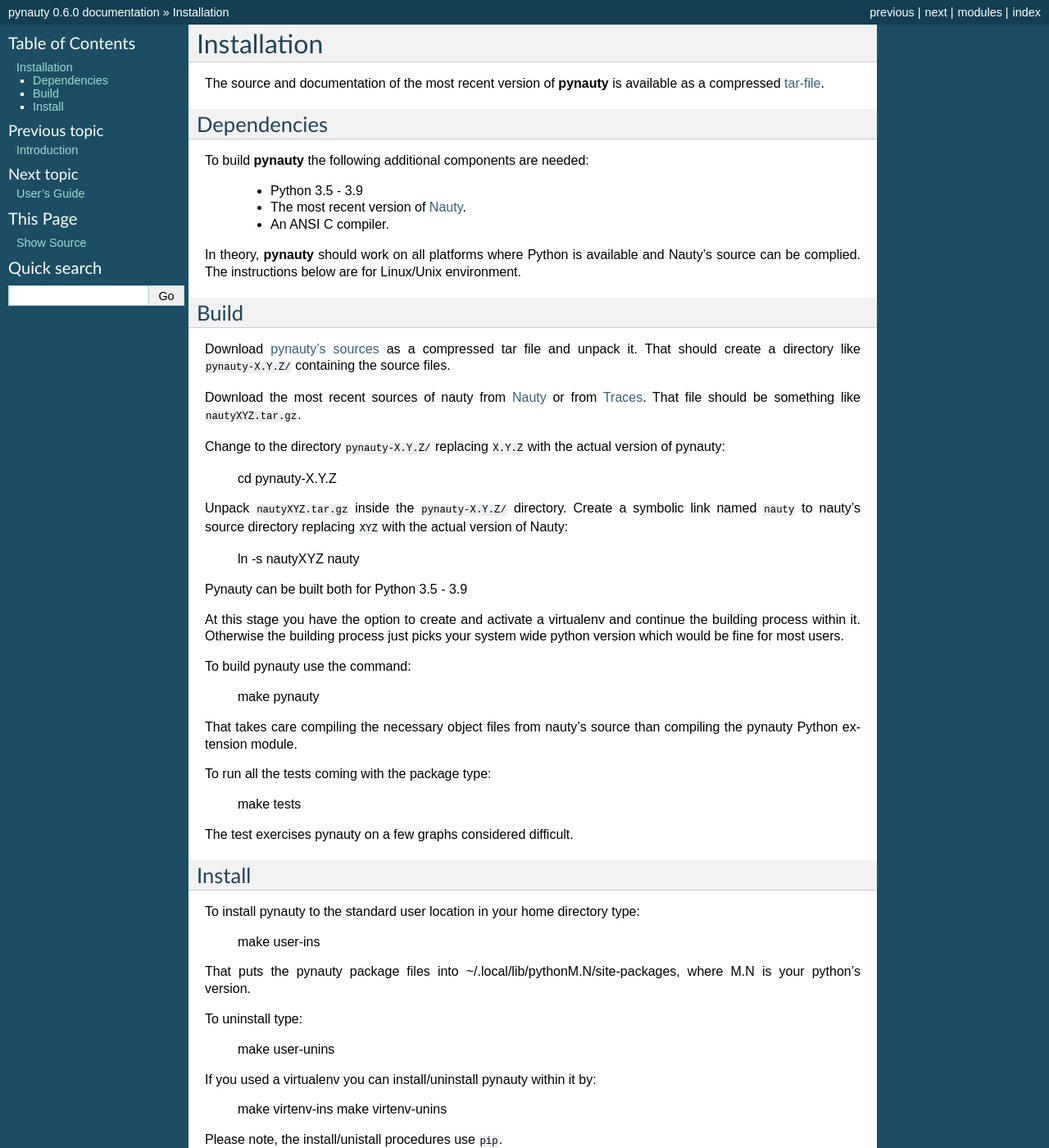
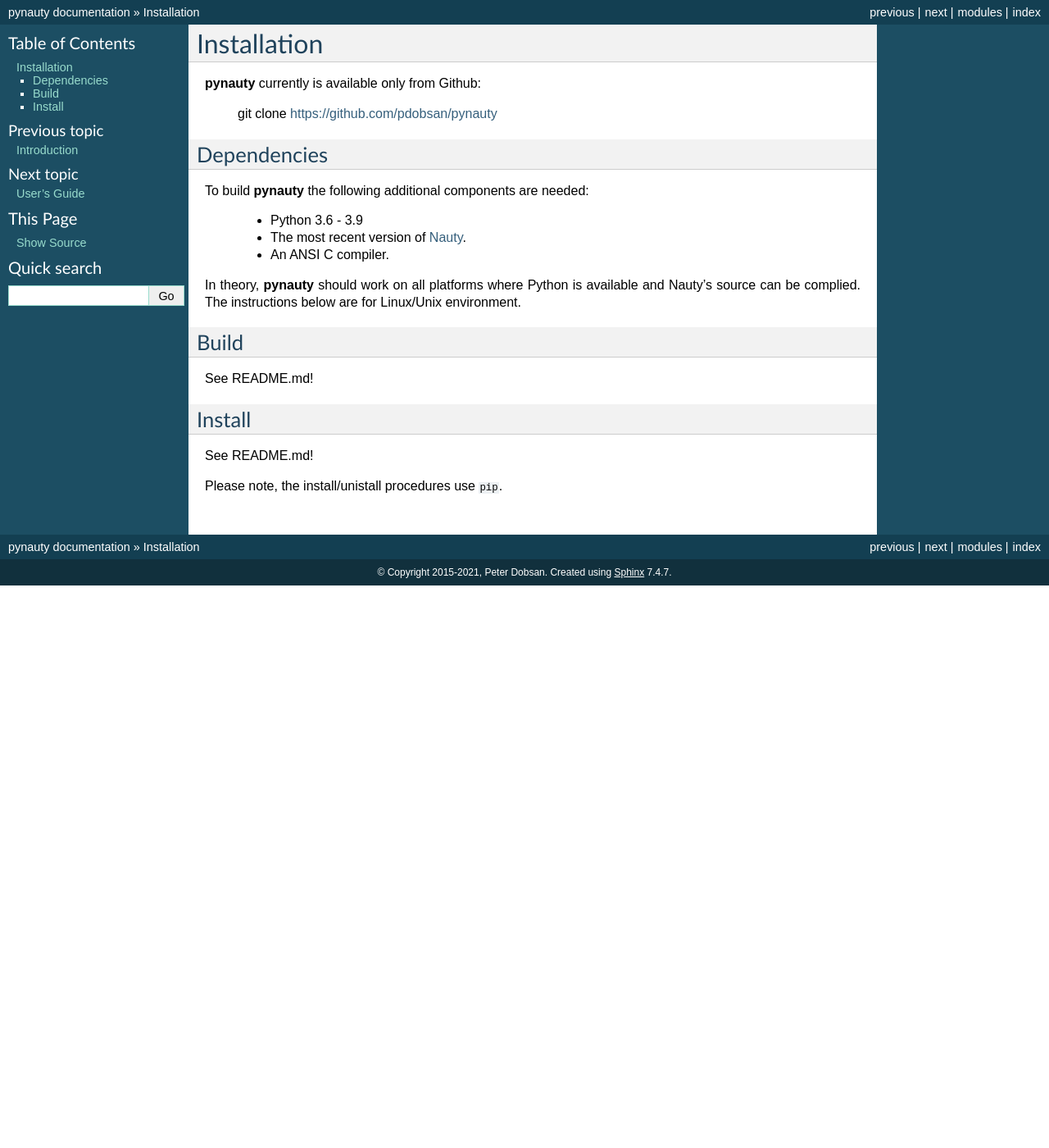
Before and after one commit to pdobsan/pynauty, a Sphinx documentation site: the page built from docs/source/install.rst, in a window 1280 px wide and 1400 px high. Shown: the whole window at 82% size. Built offline with Sphinx 7.4.7, drawn with Linux system fonts in a browser that asks for light colours; the version number could not be read and is left out; some of the changed text lies outside the part shown.

Commit message:
Adapted docs to single-sourcing versions.

```diff
--- a/docs/source/conf.py
+++ b/docs/source/conf.py
@@ -15,6 +15,7 @@
 import sys
 import os
 import shlex
+import pynauty
 
 # If extensions (or modules to document with autodoc) are in another directory,
 # add these directories to sys.path here. If the directory is relative to the
@@ -47,7 +48,7 @@
 
 # General information about the project.
 project = u'pynauty'
-copyright = u'2015, Peter Dobsan'
+copyright = u'2015-2021, Peter Dobsan'
 author = u'Peter Dobsan'
 
 # The version info for the project you're documenting, acts as replacement for
@@ -55,9 +56,9 @@
 # built documents.
 #
 # The short X.Y version.
-version = '0.6.0'
+version = pynauty.__version__
 # The full version, including alpha/beta/rc tags.
-release = '0.6.0'
+release = pynauty.__version__
 
 # The language for content autogenerated by Sphinx. Refer to documentation
 # for a list of supported languages.
--- a/docs/source/install.rst
+++ b/docs/source/install.rst
@@ -1,8 +1,10 @@
 Installation
 ============
 
-The source and documentation of the most recent version of
-**pynauty** is available as a compressed tar-file_.
+**pynauty** currently is available only from Github:
+
+    git clone https://github.com/pdobsan/pynauty
+
 
 
 Dependencies
@@ -10,7 +12,7 @@
 
 To build **pynauty** the following additional components are needed:
 
-    * Python 3.5 - 3.9
+    * Python 3.6 - 3.9
     * The most recent version of Nauty_.
     * An ANSI C compiler.
 
@@ -22,67 +24,14 @@
 Build
 -----
 
-Download `pynauty's sources`_ as a compressed tar file and unpack it.
-That should create a directory like ``pynauty-X.Y.Z/`` containing the
-source files.
-
-Download the most recent sources of nauty from Nauty_ or from Traces_.
-That file should be something like ``nautyXYZ.tar.gz``.
-
-Change to the directory ``pynauty-X.Y.Z/`` replacing ``X.Y.Z`` with the
-actual version of pynauty:
-
-    cd pynauty-X.Y.Z
-
-Unpack ``nautyXYZ.tar.gz`` inside the ``pynauty-X.Y.Z/`` directory.
-Create a symbolic link named ``nauty`` to nauty's source directory
-replacing ``XYZ`` with the actual version of Nauty:
-
-    ln -s nautyXYZ nauty
-
-Pynauty can be built both for Python 3.5 - 3.9
-
-At this stage you have the option to create and activate a virtualenv
-and continue the building process within it. Otherwise the building
-process just picks your system wide python version which would be fine
-for most users.
-
-To build pynauty use the command:
-
-    make pynauty
-
-That takes care compiling the necessary object files from nauty's source
-than compiling the pynauty Python extension module.
-
-To run all the tests coming with the package type:
-
-    make tests
-
-The test exercises pynauty on a few graphs considered difficult.
+See README.md!
 
 Install
 -------
 
-To install pynauty to the standard user location in your home directory
-type:
-
-    make user-ins
-
-That puts the pynauty package files into
-~/.local/lib/pythonM.N/site-packages, where M.N is your python's version.
-
-To uninstall type:
-
-    make user-unins
-
-If you used a virtualenv you can install/uninstall pynauty within it by:
-
-    make virtenv-ins
-    make virtenv-unins
+See README.md!
 
 Please note, the install/unistall procedures use ``pip``.
 
-.. _pynauty's sources:
-.. _tar-file: ../pynauty-0.7.0.tar.gz
 .. _Nauty: https://cs.anu.edu.au/people/Brendan.McKay/nauty/
 .. _Traces: https://pallini.di.uniroma1.it/
```
Also changed, not shown: README.md (+2 -2 lines), docs/source/intro.rst (+4 -3 lines).
